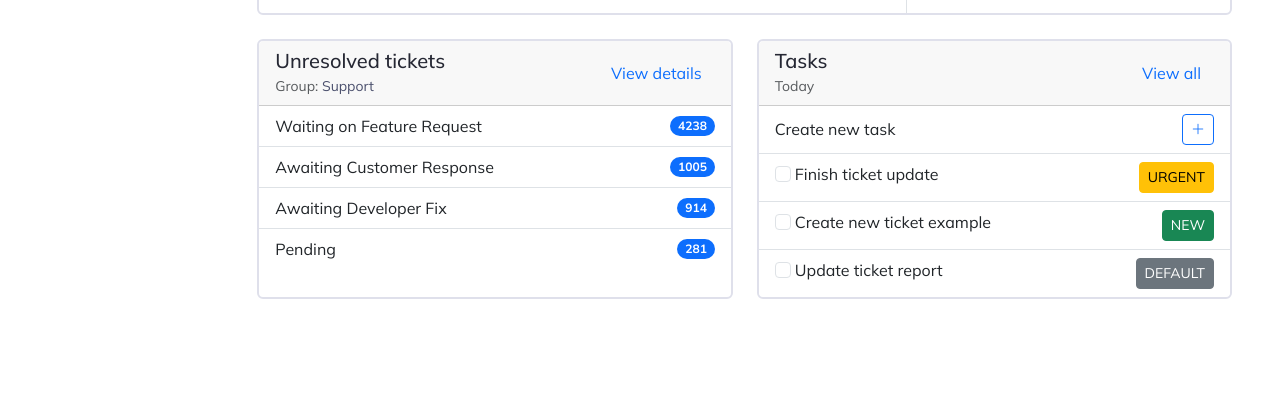
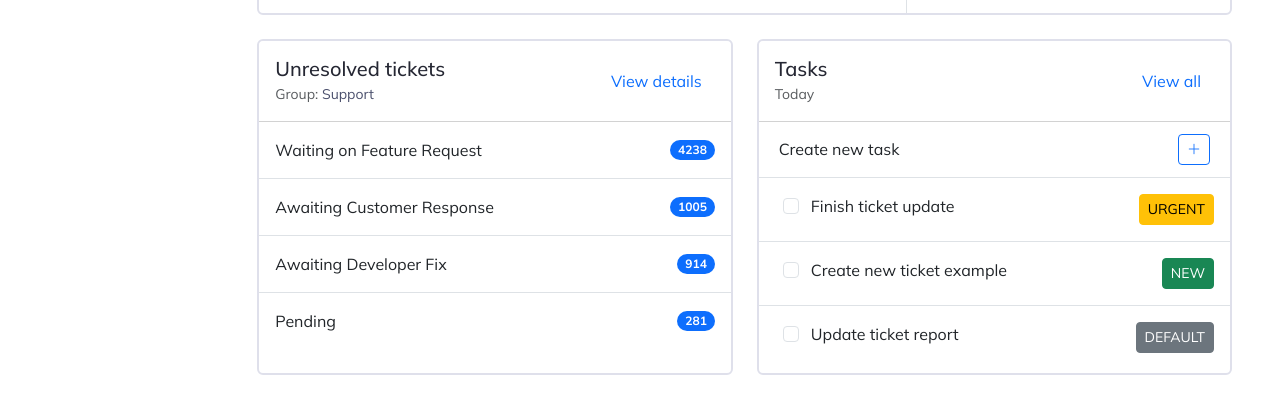
Before and after one commit to yunjiham/inm320sbb-bootstrap-assignment, a website: page public/index.html in a window 1280 px wide. Shown: the part 972-1371 px from the top of the page. Before the commit the page ends 1295 px from the top, so only its background shows below. Drawn offline with nearby package versions, Linux system fonts and the light colour scheme.

Commit message:
scss update

```diff
--- a/public/index.html
+++ b/public/index.html
@@ -216,7 +216,7 @@
             </header>
 
             <!-- CARD -->
-            <section class="row g-2 row-cols-1 row-cols-lg-4">
+            <section class="row g-2 row-cols-1 row-cols-lg-2">
                 <article class="feature col card">
                     <figure class="text-center">
                         <figcaption>
@@ -260,7 +260,7 @@
                     <div class="row g-0">
                         <!-- Graph Column -->
                         <div class="col-lg-8">
-                            <div class="card-body">
+                            <div class="card-body" id="todayTrend">
                                 <h5 class="card-title p-2">Today's trends</h5>
                                 <ul class="row p-2 d-flex " id="TableOfTrend">
                                     <li class="col-8 mb-5 opacity-50 fs-6 text-secondary">as of 25 May 2019, 09:41 PM
@@ -281,7 +281,7 @@
                             <div class="card-body p-0">
                                 <ul id="right"
                                     class="text-center d-flex flex-column align-items-xxl-stretch w-100 m-0 p-0">
-                                    <li class="d-flex flex-column py-3 w-100 pt-3 mt-5">
+                                    <li class="d-flex flex-column py-3 w-100 pt-3 mt-3">
                                         <div class="border-bottom w-100 pb-3 pt-3">
                                             <h6 class="card-subtitle text-muted mb-2">Resolved</h6>
                                             <h4>449</h4>
@@ -319,18 +319,13 @@
             </section>
 
 
-
-
-
-
-
             <!-- Tickets and tasks -->
             <section class="container py-4">
-                <div class="row g-4 row-cols-lg-2 justify-content-between">
+                <div class="row g-4 row-cols-1 row-cols-lg-2 justify-content-between">
                     <!-- Unresolved Tickets -->
-                    <div class="col-12 col-lg-6">
-                        <div class="card btm mb-4">
-                            <div class="card-header d-flex justify-content-between align-items-center">
+                    <div class="col-12 col-lg-6 d-flex">
+                        <div class="card btm mb-4 flex-fill">
+                            <div class="card-header d-flex justify-content-between align-items-center p-3">
                                 <div>
                                     <h5 class="card-title mb-0">Unresolved tickets</h5>
                                     <small class="text-muted">Group: <span>Support</span></small>
@@ -339,19 +334,19 @@
                             </div>
                             <ul class="list-group list-group-flush">
 
-                                <li class="list-group-item d-flex justify-content-between align-items-center">
+                                <li class="list-group-item d-flex justify-content-between align-items-center p-3">
                                     Waiting on Feature Request
                                     <span class="badge bg-primary rounded-pill">4238</span>
                                 </li>
-                                <li class="list-group-item d-flex justify-content-between align-items-center">
+                                <li class="list-group-item d-flex justify-content-between align-items-center p-3">
                                     Awaiting Customer Response
                                     <span class="badge bg-primary rounded-pill">1005</span>
                                 </li>
-                                <li class="list-group-item d-flex justify-content-between align-items-center">
+                                <li class="list-group-item d-flex justify-content-between align-items-center p-3">
                                     Awaiting Developer Fix
                                     <span class="badge bg-primary rounded-pill">914</span>
                                 </li>
-                                <li class="list-group-item d-flex justify-content-between align-items-center">
+                                <li class="list-group-item d-flex justify-content-between align-items-center p-3">
                                     Pending
                                     <span class="badge bg-primary rounded-pill">281</span>
                                 </li>
@@ -359,9 +354,9 @@
                         </div>
                     </div>
                     <!-- Tasks -->
-                    <div class="col-12 col-lg-6">
-                        <div class=" card btm">
-                            <div class="card-header d-flex justify-content-between align-items-center">
+                    <div class="col-12 col-lg-6 d-flex">
+                        <div class="card btm flex-fill">
+                            <div class="card-header d-flex justify-content-between align-items-center p-3">
                                 <div>
                                     <h5 class="card-title mb-0">Tasks</h5>
                                     <small class="text-muted">Today</small>
@@ -370,25 +365,25 @@
                             </div>
                             <ul class="list-group list-group-flush">
                                 <li class="list-group-item">
-                                    <div class="d-flex justify-content-between align-items-center">
+                                    <div class="d-flex justify-content-between align-items-center p-1">
                                         <span>Create new task</span>
                                         <button class="btn btn-outline-primary btn-sm">
                                             <i class="bi bi-plus-lg"></i>
                                         </button>
                                     </div>
                                 </li>
-                                <li class="list-group-item">
-                                    <input class="form-check-input" type="checkbox" value="" id="flexCheckDefault">
+                                <li class="list-group-item p-3">
+                                    <input class="form-check-input mx-2" type="checkbox" value="" id="flexCheckDefault">
                                     <span>Finish ticket update</span>
                                     <button type="button" class="btn btn-warning btn-sm float-end">URGENT</button>
                                 </li>
-                                <li class="list-group-item">
-                                    <input class="form-check-input" type="checkbox" value="" id="flexCheckDefault">
+                                <li class="list-group-item p-3">
+                                    <input class="form-check-input mx-2" type="checkbox" value="" id="flexCheckDefault">
                                     Create new ticket example
                                     <button type="button" class="btn btn-success btn-sm float-end">NEW</button>
                                 </li>
-                                <li class="list-group-item">
-                                    <input class="form-check-input" type="checkbox" value="" id="flexCheckDefault">
+                                <li class="list-group-item p-3">
+                                    <input class="form-check-input mx-2" type="checkbox" value="" id="flexCheckDefault">
                                     Update ticket report
                                     <button type="button" class="btn btn-secondary btn-sm float-end">DEFAULT</button>
                                 </li>
--- a/src/scss/style.scss
+++ b/src/scss/style.scss
@@ -32,11 +32,6 @@ body {
     grid-template-columns: repeat(2);
     gap: 10px;
 }
-
-/* Dropdown */
-// .dropdown {
-//     margin-top: 1rem;
-// }
 
 /* Sidebar styles */
 .sidebar {
@@ -128,12 +123,16 @@ main {
         padding: 0;
         height: 100%;
 
+        .card-header {
+            background-color: white;
+        }
+
         h5 {
-        color: $card-header-color;
+            color: $card-header-color;
         }
 
         small {
-        color :$text-color;
+            color :$text-color;
 
             span {
                 color: #4B506D;
@@ -141,7 +140,7 @@ main {
         }
 
         &:hover {
-        border: $card-border;
+            border: $card-border;
         }
     }
     &.graph {
@@ -151,14 +150,25 @@ main {
     }
 }
 
+#todayTrend {
+    .card-title {
+    color: $card-header-color; // This sets the color to black
+
+    &:hover {
+        color: $card-header-color; // This ensures the color remains black on hover
+    }
+    }
+}
+
+
 #right {
     display: flex;
     flex-direction: column;
     justify-content: space-between;
 }
-// #TodayTrend {
-//     margin: 0.8rem;
-// }
+
+
+
 
 /* Responsive styles */
 @media (min-width: 768px) {
@@ -195,9 +205,6 @@ main {
         max-width: 100%;
     }
 
-    .row-cols-1 .col {
-        max-width: 33.3333%;
-    }
 
     .main-content {
         margin-left: calc(3 * (100vw / 12));
```
Also changed, not shown: public/assets/css/style.css, 1 other file.
